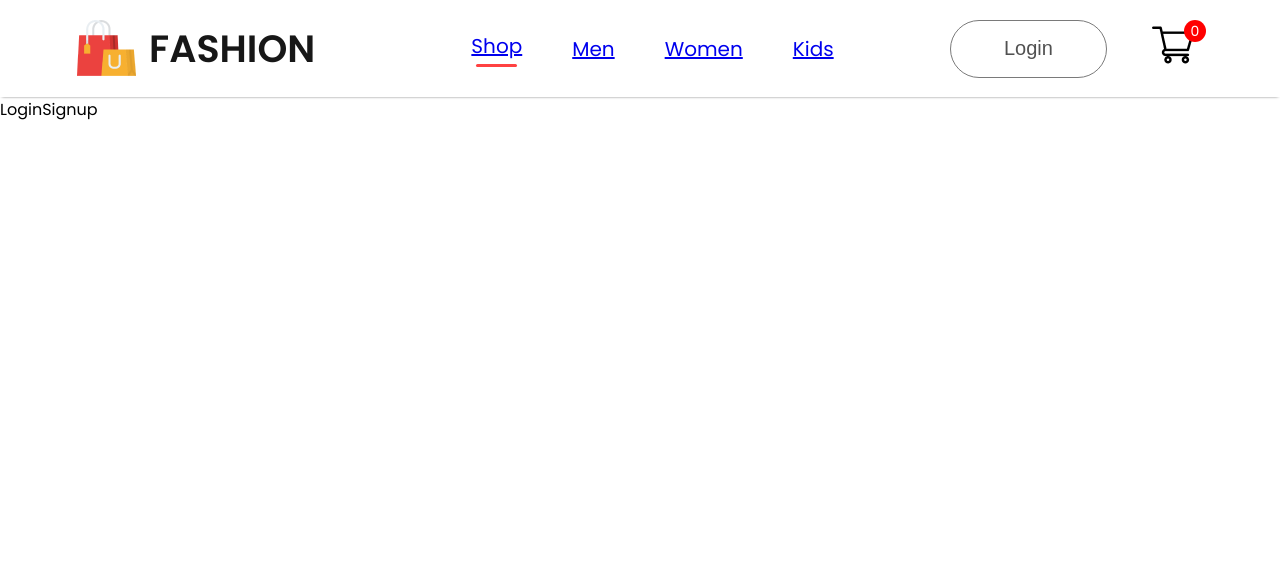
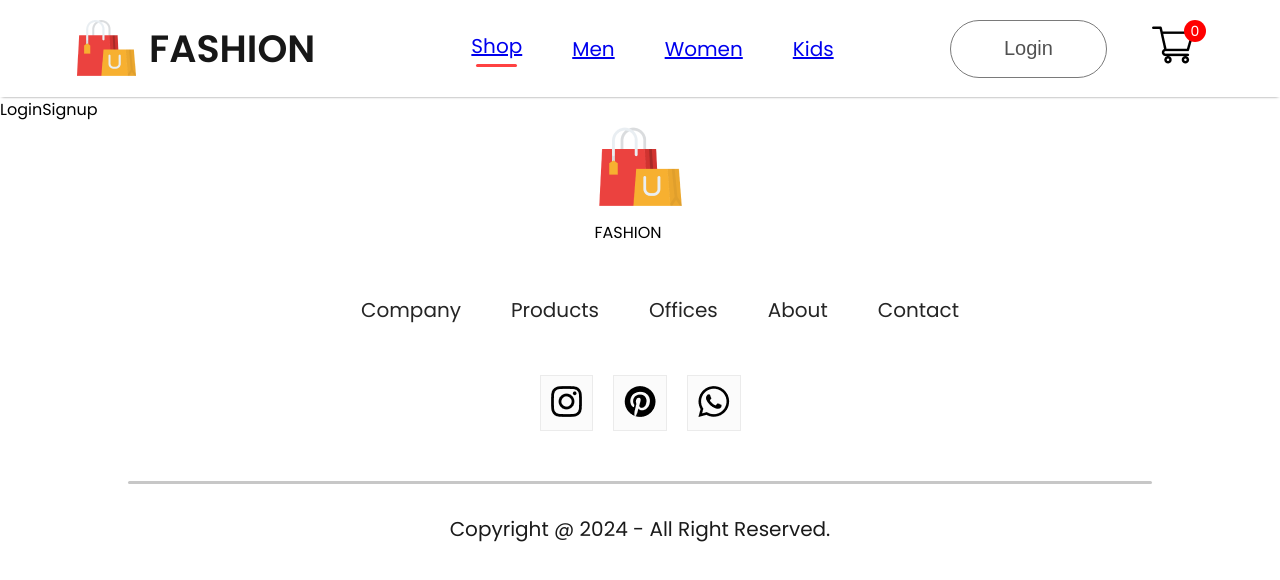
Before and after one commit to nkduyenpham/reactjs-ecom, a React (Vite) app: page /login in a window 1280 px wide. Shown: the top 580 px of the page. Built offline with nearby package versions, Linux system fonts and the light colour scheme.

Commit message:
setup footer components

```diff
--- a/src/App.jsx
+++ b/src/App.jsx
@@ -6,6 +6,7 @@
 import Product from './Pages/Product';
 import Cart from './Pages/Cart';
 import LoginSignup from './Pages/LoginSignup';
+import Footer from './Components/Footer/Footer';
 
 function App() {
 
@@ -24,6 +25,7 @@
           <Route path="/cart" element={<Cart />} />
           <Route path="/login" element={<LoginSignup />} />
         </Routes>
+        <Footer />
       </BrowserRouter>
     </div>
   )
--- /dev/null
+++ b/src/Components/Footer/Footer.css
@@ -0,0 +1,63 @@
+.footer {
+    display: flex;
+    flex-direction: column;
+    justify-content: center;
+    align-items: center;
+    align-items: center;
+    gap: 50px;
+}
+
+.footer-logo {
+    display: flex;
+    align-items: center;
+    gap: 20px;
+}
+
+.footer-logo p {
+    color: #383838;
+    font-size: 46px;
+    font-weight: 700;
+}
+
+.footer-links {
+    display: flex;
+    list-style: none;
+    gap: 50px;
+    color: #252525;
+    font-size: 20px;
+}
+
+.footer-links li {
+    cursor: pointer;
+}
+
+.footer-social-icon {
+    display: flex;
+    gap: 20px;
+}
+
+.footer-icons-container {
+    padding: 10px;
+    padding-bottom: 6px;
+    background: #fbfbfb;
+    border: 1px solid #ebebeb;
+}
+
+.footer-copyright {
+    display: flex;
+    flex-direction: column;
+    align-items: center;
+    gap: 30px;
+    width: 100%;
+    margin-bottom: 30px;
+    color: #1a1a1a;
+    font-size: 20px;
+}
+
+.footer-copyright hr {
+    width: 80%;
+    border: none;
+    border-radius: 10px;
+    height: 3px;
+    background: #c7c7c7;
+}
--- /dev/null
+++ b/src/Components/Footer/Footer.jsx
@@ -0,0 +1,42 @@
+import React from 'react'
+import './Footer.css'
+import footer_logo from '../Assets/logo_big.png'
+import instagram_icon from '../Assets/instagram_icon.png'
+import pinterest_icon from '../Assets/pinterest_icon.png'
+import whatsapp_icon from '../Assets/whatsapp_icon.png'
+
+
+const Footer = () => {
+    return (
+        <div className='footer'>
+            <div className="footer_logo">
+                <img src={footer_logo} alt="" />
+                <p> FASHION</p>
+            </div>
+            <ul className='footer-links'>
+                <li>Company</li>
+                <li>Products</li>
+                <li>Offices</li>
+                <li>About</li>
+                <li>Contact</li>
+            </ul>
+            <div className="footer-social-icon">
+                <div className="footer-icons-container">
+                    <img src={instagram_icon} alt="" />
+                </div>
+                <div className="footer-icons-container">
+                    <img src={pinterest_icon} alt="" />
+                </div>
+                <div className="footer-icons-container">
+                    <img src={whatsapp_icon} alt="" />
+                </div>
+            </div>
+            <div className="footer-copyright">
+                <hr />
+                <p>Copyright @ 2024 - All Right Reserved.</p>
+            </div>
+        </div >
+    )
+}
+
+export default Footer
```
Also changed, not shown: src/Components/Assets/pinterest_icon.png (renamed from src/Components/Assets/pintester_icon.png).
